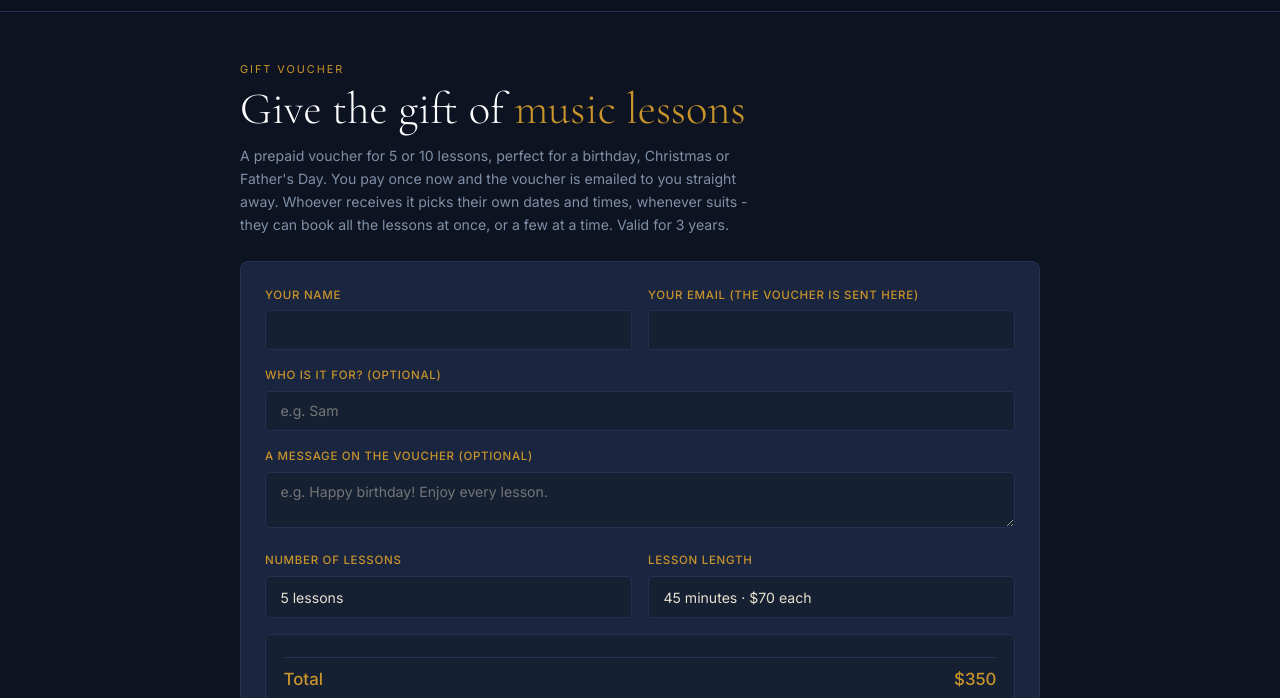
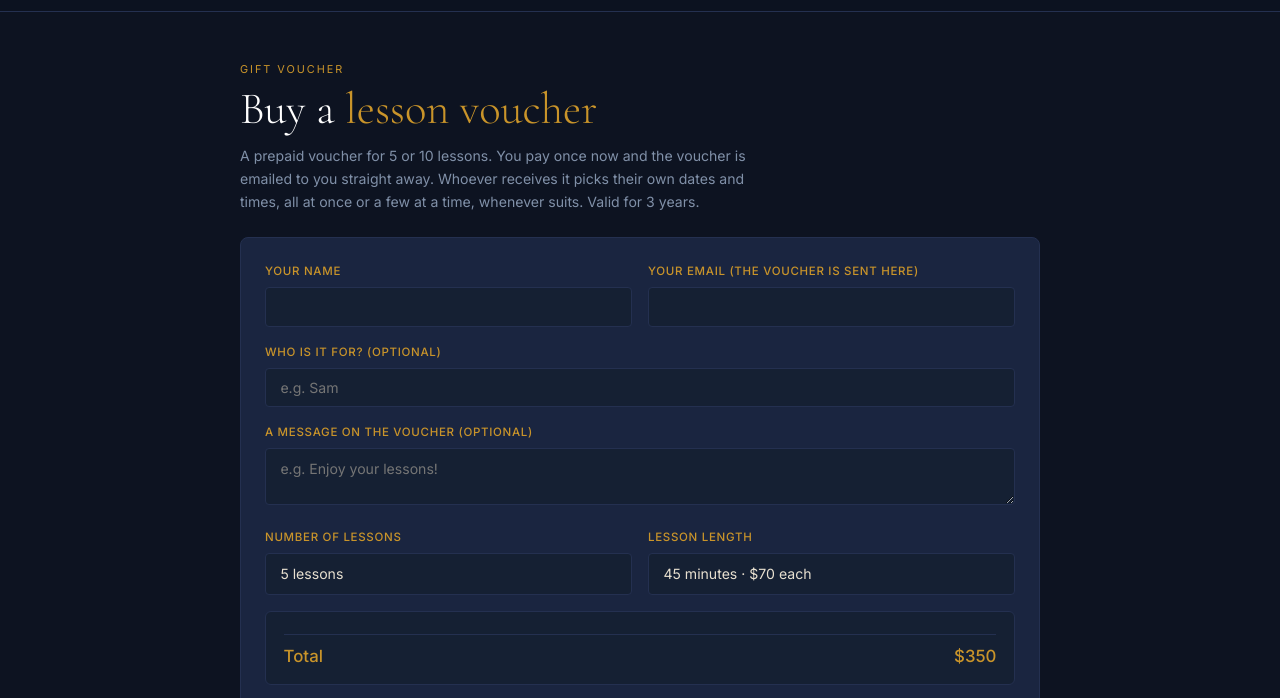
Before and after one commit to jamesmchugh97-cell/mcq-music-lessons, a website: page gift.html in a window 1280 px wide. Shown: the part 51-749 px from the top of the page. Drawn offline with nearby package versions, Linux system fonts and the light colour scheme.

Commit message:
Add files via upload

```diff
--- a/gift.html
+++ b/gift.html
@@ -3,8 +3,8 @@
 <head>
 <meta charset="UTF-8">
 <meta name="viewport" content="width=device-width, initial-scale=1.0">
-<title>Give a Lesson Package · MCQ Music Lessons</title>
-<meta name="description" content="Give the gift of music lessons. A prepaid voucher for 5 or 10 guitar or piano lessons at MCQ Music Lessons, South Melbourne, booked whenever suits.">
+<title>Lesson Vouchers · MCQ Music Lessons</title>
+<meta name="description" content="A prepaid voucher for 5 or 10 guitar or piano lessons at MCQ Music Lessons, South Melbourne. The lessons are booked whenever suits.">
 <link rel="icon" type="image/svg+xml" href="favicon.svg">
 <link rel="icon" type="image/png" href="favicon-32.png">
 <link rel="apple-touch-icon" href="apple-touch-icon.png">
@@ -86,8 +86,8 @@ src="https://www.facebook.com/tr?id=551157863990443&ev=PageView&noscript=1"
 <section id="gift" style="padding-top:7rem;">
   <div class="section-inner">
     <p class="section-eyebrow">Gift Voucher</p>
-    <h2 class="section-title">Give the gift of <em>music lessons</em></h2>
-    <p class="section-sub">A prepaid voucher for 5 or 10 lessons, perfect for a birthday, Christmas or Father's Day. You pay once now and the voucher is emailed to you straight away. Whoever receives it picks their own dates and times, whenever suits - they can book all the lessons at once, or a few at a time. Valid for 3 years.</p>
+    <h2 class="section-title">Buy a <em>lesson voucher</em></h2>
+    <p class="section-sub">A prepaid voucher for 5 or 10 lessons. You pay once now and the voucher is emailed to you straight away. Whoever receives it picks their own dates and times, all at once or a few at a time, whenever suits. Valid for 3 years.</p>
 
     <div class="booking-form" id="giftThanks" style="display:none;text-align:center;">
       <h3 style="font-family:var(--font-display);font-weight:300;font-size:1.6rem;color:var(--white);margin-bottom:0.6rem;">Thank you!</h3>
@@ -112,7 +112,7 @@ src="https://www.facebook.com/tr?id=551157863990443&ev=PageView&noscript=1"
       </div>
       <div class="form-group">
         <label class="form-label" for="giftMessage">A message on the voucher (optional)</label>
-        <textarea class="form-input" id="giftMessage" rows="2" maxlength="300" placeholder="e.g. Happy birthday! Enjoy every lesson."></textarea>
+        <textarea class="form-input" id="giftMessage" rows="2" maxlength="300" placeholder="e.g. Enjoy your lessons!"></textarea>
       </div>
       <div class="form-row">
         <div class="form-group">
```
